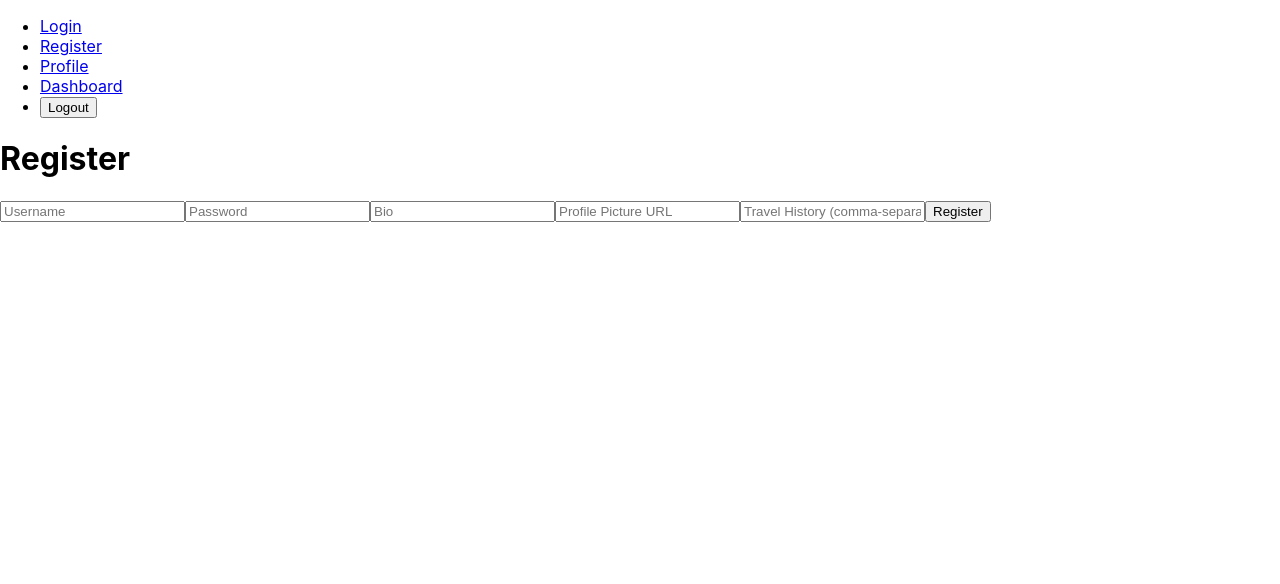
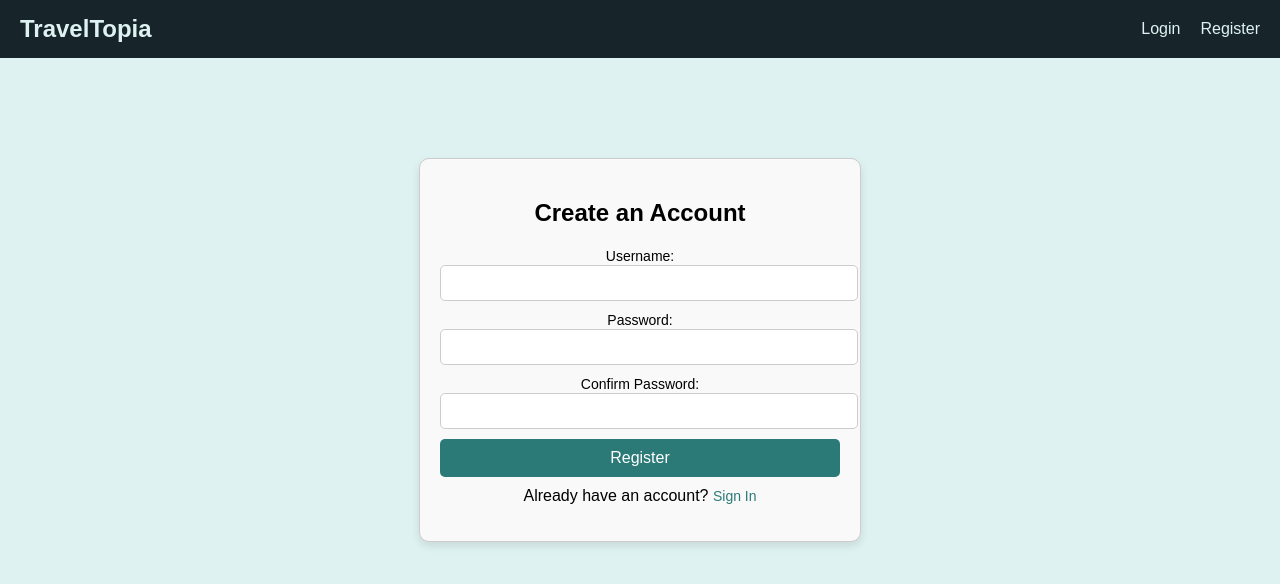
Before and after one commit to vrajp6/cs421-travel-platform, a React (Create React App) app in the folder client/: page /register in a window 1280 px wide. Shown: the top 584 px of the page. Built offline with nearby package versions, Linux system fonts and the light colour scheme.

Commit message:
fix: improved UI for login and register page

```diff
--- a/client/src/App.css
+++ /dev/null
@@ -1,38 +0,0 @@
-.App {
-  text-align: center;
-}
-
-.App-logo {
-  height: 40vmin;
-  pointer-events: none;
-}
-
-@media (prefers-reduced-motion: no-preference) {
-  .App-logo {
-    animation: App-logo-spin infinite 20s linear;
-  }
-}
-
-.App-header {
-  background-color: #282c34;
-  min-height: 100vh;
-  display: flex;
-  flex-direction: column;
-  align-items: center;
-  justify-content: center;
-  font-size: calc(10px + 2vmin);
-  color: white;
-}
-
-.App-link {
-  color: #61dafb;
-}
-
-@keyframes App-logo-spin {
-  from {
-    transform: rotate(0deg);
-  }
-  to {
-    transform: rotate(360deg);
-  }
-}
--- a/client/src/App.js
+++ b/client/src/App.js
@@ -1,4 +1,4 @@
-import React from 'react';
+import React, { useState } from 'react';
 import { BrowserRouter as Router, Routes, Route, Navigate } from 'react-router-dom';
 import Login from './components/Login';
 import Register from './components/Register';
@@ -6,17 +6,29 @@ import Profile from './components/Profile';
 import Dashboard from './components/Dashboard';
 import NavBar from './components/NavBar';
 import PrivateRoute from './components/PrivateRoute';
+import './components/styles.css';
 
 const App = () => {
+  const [isLoggedIn, setIsLoggedIn] = useState(false);
+
+  const handleLogin = () => {
+    setIsLoggedIn(true);
+  };
+
+  const handleLogout = () => {
+    setIsLoggedIn(false);
+    localStorage.removeItem('token');
+  };
+
   return (
     <Router>
-      <div className="App">
-        <NavBar />
+      <NavBar isLoggedIn={isLoggedIn} onLogout={handleLogout} />
+      <div className="app-container">
         <Routes>
-          <Route path="/login" element={<Login />} />
-          <Route path="/register" element={<Register />} />
-          <Route path="/profile" element={<PrivateRoute><Profile /></PrivateRoute>} />
-          <Route path="/dashboard" element={<PrivateRoute><Dashboard /></PrivateRoute>} />
+          <Route path="/login" element={<Login onLogin={handleLogin} />} />
+          <Route path="/register" element={<Register onRegister={handleLogin} />} />
+          <Route path="/profile" element={<PrivateRoute isLoggedIn={isLoggedIn}><Profile /></PrivateRoute>} />
+          <Route path="/dashboard" element={<PrivateRoute isLoggedIn={isLoggedIn}><Dashboard /></PrivateRoute>} />
           <Route path="/" element={<Navigate to="/login" />} />
           <Route path="*" element={<h1>404 Not Found</h1>} />
         </Routes>
--- /dev/null
+++ b/client/src/components/AuthForm.css
@@ -0,0 +1,94 @@
+html, body {
+  height: 100%;
+  margin: 0;
+  padding: 0;
+}
+
+.auth-container {
+  display: flex;
+  justify-content: center;
+  align-items: center;
+  height: 100%;
+  background-color: #DEF2F1;
+  padding: 0 20px; /* Add padding to prevent elements from touching the edges */
+  box-sizing: border-box; /* Include padding in the element's total width and height */
+}
+
+.auth-form {
+  width: 100%;
+  max-width: 500px;
+  padding: 40px;
+  border: 1px solid #ccc;
+  border-radius: 10px;
+  background-color: #f9f9f9;
+  box-shadow: 0 4px 8px rgba(0, 0, 0, 0.1);
+  text-align: center;
+  animation: fadeIn 1s ease-in-out;
+}
+
+.auth-form h2 {
+  margin-bottom: 20px;
+  font-size: 24px;
+}
+
+.auth-form form {
+  display: flex;
+  flex-direction: column;
+  align-items: center;
+}
+
+.auth-form label {
+  width: 100%;
+  text-align: left;
+  margin-bottom: 10px;
+  font-size: 14px;
+}
+
+.auth-form input {
+  width: 100%;
+  padding: 12px;
+  margin-bottom: 15px;
+  border: 1px solid #ccc;
+  border-radius: 5px;
+  font-size: 16px;
+}
+
+.auth-form button {
+  width: 100%;
+  padding: 12px;
+  border: none;
+  border-radius: 5px;
+  background-color: #2B7A78;
+  color: white;
+  cursor: pointer;
+  font-size: 16px;
+}
+
+.auth-form button:hover {
+  background-color: #3Aafa9;
+}
+
+.auth-form p {
+  margin-top: 15px;
+}
+
+.auth-form p a {
+  color: #2B7A78;
+  text-decoration: none;
+  font-size: 14px;
+}
+
+.auth-form p a:hover {
+  text-decoration: underline;
+}
+
+@keyframes fadeIn {
+  from {
+    opacity: 0;
+    transform: translateY(-10px);
+  }
+  to {
+    opacity: 1;
+    transform: translateY(0);
+  }
+}
--- a/client/src/components/Login.js
+++ b/client/src/components/Login.js
@@ -1,35 +1,47 @@
 import React, { useState } from 'react';
-import axios from 'axios';
-import { useNavigate } from 'react-router-dom';
+import { Link, useNavigate } from 'react-router-dom';
+import login from '../services/loginService';
+import './AuthForm.css';
 
-const Login = () => {
+const Login = ({ onLogin }) => {
   const [username, setUsername] = useState('');
   const [password, setPassword] = useState('');
   const navigate = useNavigate();
 
-  const handleLogin = async (e) => {
+  const handleSubmit = async (e) => {
     e.preventDefault();
     try {
-      const response = await axios.post('http://localhost:5000/api/auth/login', { username, password });
-      localStorage.setItem('token', response.data.token);
-      navigate('/profile'); // Redirect to profile page after login
+      const data = await login(username, password);
+      localStorage.setItem('token', data.token);
+      onLogin();
+      navigate('/profile');
     } catch (error) {
-      console.error('Error logging in:', error);
+      alert('Login failed');
     }
   };
 
   return (
-    <form onSubmit={handleLogin}>
-      <div>
+    <div className="auth-container">
+      <form className="auth-form" onSubmit={handleSubmit}>
+        <h2>Login</h2>
         <label>Username:</label>
-        <input type="text" value={username} onChange={(e) => setUsername(e.target.value)} />
-      </div>
-      <div>
+        <input
+          type="text"
+          value={username}
+          onChange={(e) => setUsername(e.target.value)}
+        />
         <label>Password:</label>
-        <input type="password" value={password} onChange={(e) => setPassword(e.target.value)} />
-      </div>
-      <button type="submit">Login</button>
-    </form>
+        <input
+          type="password"
+          value={password}
+          onChange={(e) => setPassword(e.target.value)}
+        />
+        <button type="submit">Login</button>
+        <p>
+          Don't have an account? <Link to="/register">Sign Up</Link>
+        </p>
+      </form>
+    </div>
   );
 };
 
--- /dev/null
+++ b/client/src/components/NavBar.css
@@ -0,0 +1,41 @@
+.navbar {
+  background-color: #17252A;
+  padding: 15px 20px;
+  box-shadow: 0 4px 8px rgba(0, 0, 0, 0.1);
+  display: flex;
+  justify-content: space-between;
+  align-items: center;
+}
+
+.navbar-title {
+  font-size: 24px;
+  color: #DEF2F1;
+  font-weight: bold;
+}
+
+.navbar-list {
+  display: flex;
+  list-style: none;
+  margin: 0;
+  padding: 0;
+}
+
+.navbar-list li {
+  margin-left: 20px;
+}
+
+.navbar-list li a,
+.navbar-list li button {
+  color: #DEF2F1;
+  text-decoration: none;
+  font-size: 16px;
+  border: none;
+  background: none;
+  cursor: pointer;
+  transition: color 0.3s ease-in-out;
+}
+
+.navbar-list li button:hover,
+.navbar-list li a:hover {
+  color: #3AAFA9;
+}
--- a/client/src/components/NavBar.js
+++ b/client/src/components/NavBar.js
@@ -1,22 +1,24 @@
 import React from 'react';
-import { Link, useNavigate } from 'react-router-dom';
+import { Link } from 'react-router-dom';
+import './NavBar.css';
 
-const NavBar = () => {
-  const navigate = useNavigate();
-
-  const handleLogout = () => {
-    localStorage.removeItem('token');
-    navigate('/login');
-  };
-
+const NavBar = ({ isLoggedIn, onLogout }) => {
   return (
-    <nav>
-      <ul>
-        <li><Link to="/login">Login</Link></li>
-        <li><Link to="/register">Register</Link></li>
-        <li><Link to="/profile">Profile</Link></li>
-        <li><Link to="/dashboard">Dashboard</Link></li>
-        <li><button onClick={handleLogout}>Logout</button></li>
+    <nav className="navbar">
+      <div className="navbar-title">TravelTopia</div>
+      <ul className="navbar-list">
+        {isLoggedIn ? (
+          <>
+            <li><Link to="/profile">Profile</Link></li>
+            <li><Link to="/dashboard">Dashboard</Link></li>
+            <li><button onClick={onLogout}>Logout</button></li>
+          </>
+        ) : (
+          <>
+            <li><Link to="/login">Login</Link></li>
+            <li><Link to="/register">Register</Link></li>
+          </>
+        )}
       </ul>
     </nav>
   );
--- a/client/src/components/Register.js
+++ b/client/src/components/Register.js
@@ -1,62 +1,55 @@
 import React, { useState } from 'react';
-import axios from 'axios';
+import { Link, useNavigate } from 'react-router-dom';
+import register from '../services/registerService';
+import './AuthForm.css';
 
 const Register = () => {
   const [username, setUsername] = useState('');
   const [password, setPassword] = useState('');
-  const [bio, setBio] = useState('');
-  const [profilePicture, setProfilePicture] = useState('');
-  const [travelHistory, setTravelHistory] = useState('');
+  const [confirmPassword, setConfirmPassword] = useState('');
+  const navigate = useNavigate();
 
-  const handleRegister = async () => {
+  const handleSubmit = async (e) => {
+    e.preventDefault();
+    if (password !== confirmPassword) {
+      alert('Passwords do not match');
+      return;
+    }
     try {
-      const response = await axios.post('http://localhost:5000/api/auth/register', {
-        username,
-        password,
-        bio,
-        profilePicture,
-        travelHistory: travelHistory.split(',').map(item => item.trim())
-      });
-      console.log('Registration successful', response.data);
+      await register(username, password);
+      navigate('/login');
     } catch (error) {
-      console.error('Registration error', error);
+      alert('Registration failed');
     }
   };
 
   return (
-    <div>
-      <h1>Register</h1>
+    <div className="auth-container">
+      <form className="auth-form" onSubmit={handleSubmit}>
+        <h2>Create an Account</h2>
+        <label>Username:</label>
         <input
           type="text"
-        placeholder="Username"
           value={username}
-        onChange={e => setUsername(e.target.value)}
+          onChange={(e) => setUsername(e.target.value)}
         />
+        <label>Password:</label>
         <input
           type="password"
-        placeholder="Password"
           value={password}
-        onChange={e => setPassword(e.target.value)}
+          onChange={(e) => setPassword(e.target.value)}
         />
+        <label>Confirm Password:</label>
         <input
-        type="text"
-        placeholder="Bio"
-        value={bio}
-        onChange={e => setBio(e.target.value)}
+          type="password"
+          value={confirmPassword}
+          onChange={(e) => setConfirmPassword(e.target.value)}
         />
-      <input
-        type="text"
-        placeholder="Profile Picture URL"
-        value={profilePicture}
-        onChange={e => setProfilePicture(e.target.value)}
-      />
-      <input
-        type="text"
-        placeholder="Travel History (comma-separated)"
-        value={travelHistory}
-        onChange={e => setTravelHistory(e.target.value)}
-      />
-      <button onClick={handleRegister}>Register</button>
+        <button type="submit">Register</button>
+        <p>
+          Already have an account? <Link to="/login">Sign In</Link>
+        </p>
+      </form>
     </div>
   );
 };
--- /dev/null
+++ b/client/src/components/styles.css
@@ -0,0 +1,63 @@
+body {
+  margin: 0;
+  padding: 0;
+  font-family: Arial, sans-serif;
+  background-color: #DEF2F1;
+}
+
+.auth-form {
+  max-width: 400px;
+  margin: 100px auto;
+  padding: 20px;
+  border: 1px solid #ccc;
+  border-radius: 10px;
+  background-color: #f9f9f9;
+  text-align: center;
+}
+
+.auth-form h2 {
+  margin-bottom: 20px;
+}
+
+.auth-form form {
+  display: flex;
+  flex-direction: column;
+}
+
+.auth-form label {
+  margin-bottom: 10px;
+  text-align: left;
+}
+
+.auth-form input {
+  padding: 8px;
+  margin-bottom: 10px;
+  border: 1px solid #ccc;
+  border-radius: 5px;
+}
+
+.auth-form button {
+  padding: 10px;
+  border: none;
+  border-radius: 5px;
+  background-color: #2B7A78;
+  color: white;
+  cursor: pointer;
+}
+
+.auth-form button:hover {
+  background-color: #007bff;
+}
+
+.auth-form p {
+  margin-top: 10px;
+}
+
+.auth-form p a {
+  color: #2B7A78;
+  text-decoration: none;
+}
+
+.auth-form p a:hover {
+  text-decoration: underline;
+}
--- /dev/null
+++ b/client/src/services/loginService.js
@@ -0,0 +1,13 @@
+import axios from 'axios';
+
+const login = async (username, password) => {
+  try {
+    const response = await axios.post('http://localhost:5000/api/auth/login', { username, password });
+    return response.data;
+  } catch (error) {
+    console.error('Error during login:', error);
+    throw error;
+  }
+};
+
+export default login;
--- /dev/null
+++ b/client/src/services/registerService.js
@@ -0,0 +1,13 @@
+import axios from 'axios';
+
+const register = async (username, password) => {
+  try {
+    const response = await axios.post('http://localhost:5000/api/auth/register', { username, password });
+    return response.data;
+  } catch (error) {
+    console.error('Error during registration:', error);
+    throw error;
+  }
+};
+
+export default register;
--- a/package.json
+++ b/package.json
@@ -17,6 +17,7 @@
     "jsonwebtoken": "^9.0.2",
     "pg": "^8.12.0",
     "pg-hstore": "^2.3.4",
+    "react-modal": "^3.16.1",
     "sequelize": "^6.37.3"
   },
   "devDependencies": {
```
Also changed, not shown: 1 other file (tests, documents, lock files or other folders). Lines whose indentation alone changed are shown as unchanged.
